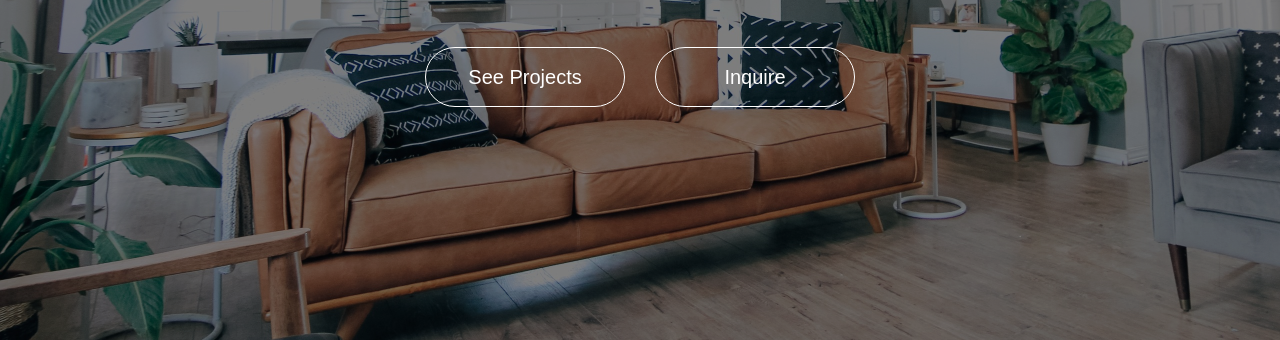
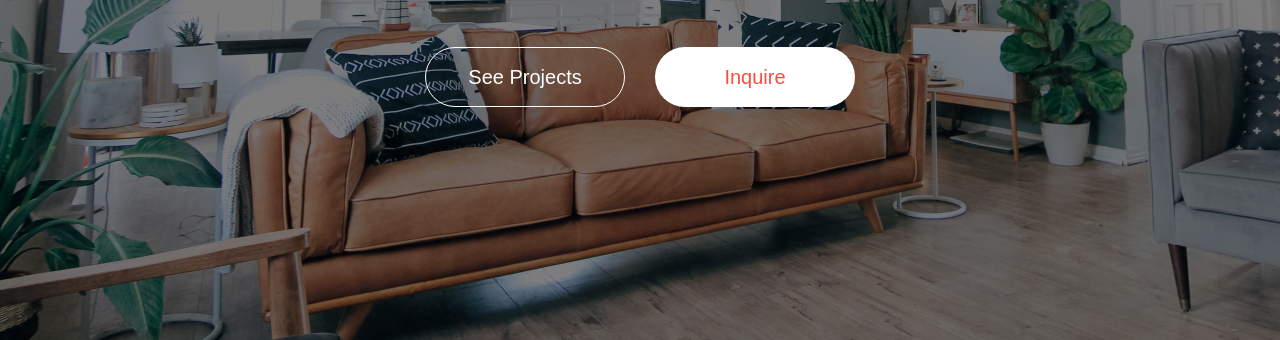
Before and after one commit to uShire/Insight-Basic, a plain HTML site: page index.html in a window 1280 px wide. In both pictures the pointer is over the link "Inquire". Shown: the part 460-800 px from the top of the page. Drawn offline with Linux system fonts and the light colour scheme.

Commit message:
design edited

```diff
--- a/style.css
+++ b/style.css
@@ -239,8 +239,8 @@ img {
   color: var(--light);
 }
 .btn.bg--primary:hover {
-  background: var(--transparent);
-  border: 1px solid var(--light);
+  background: var(--light);
+  color: var(--primary);
 }
 .btn.bg--transparent {
   background: var(--transparent);
```
